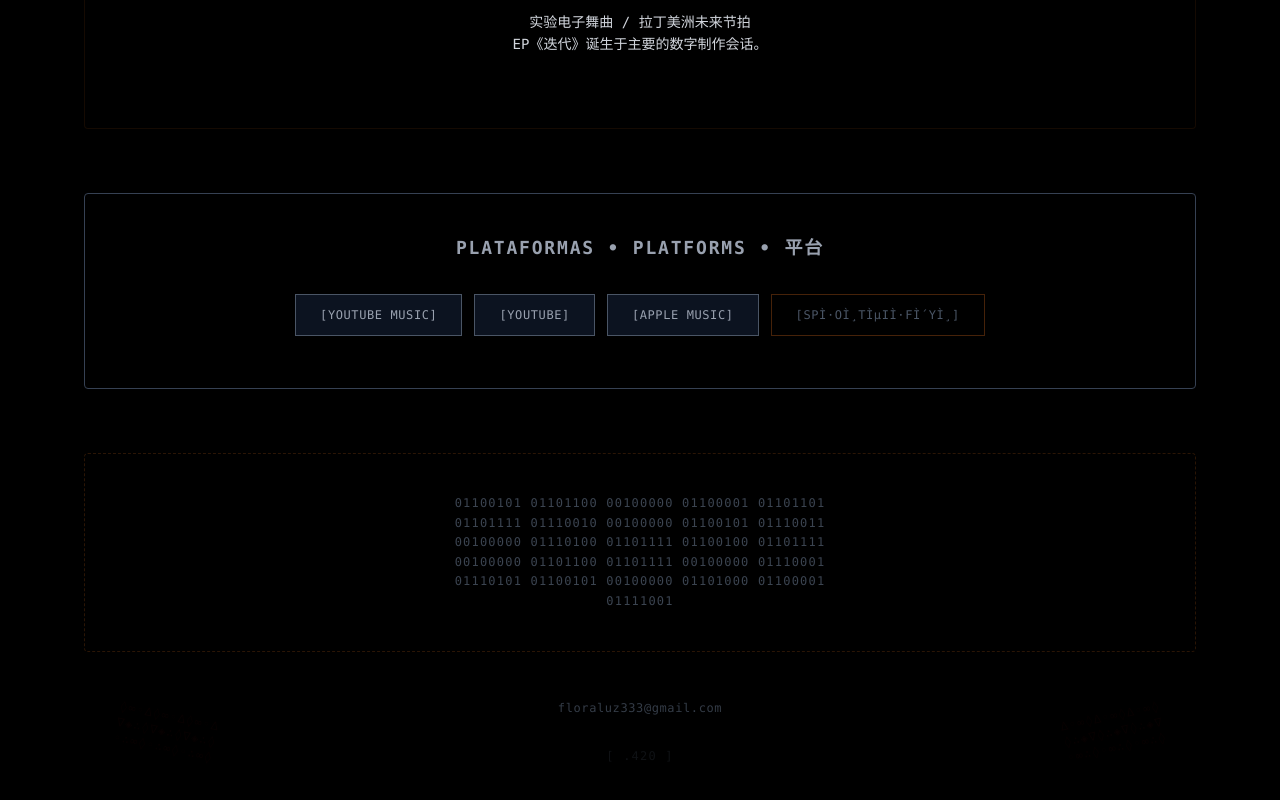
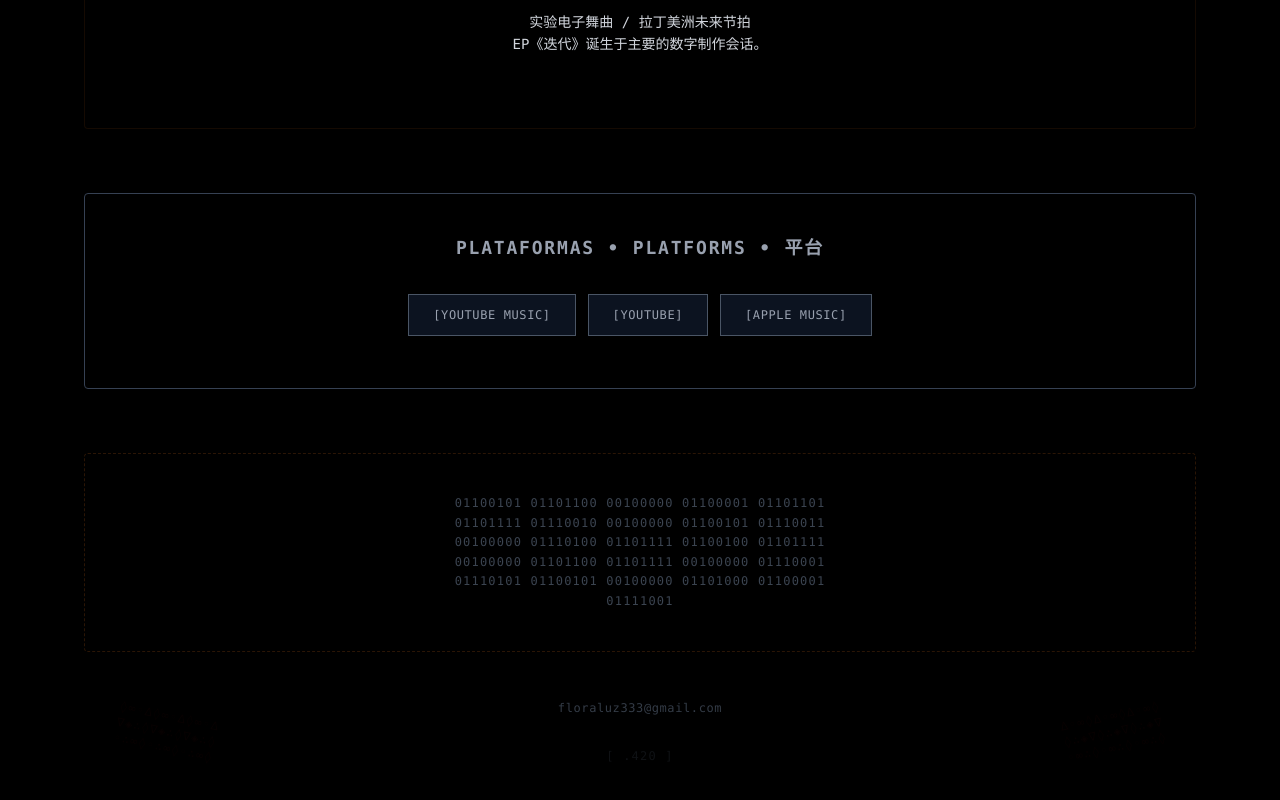
Before and after one commit to unixkarma/floraluz_web, a Next.js app: page /epk in a window 1280 px wide. Shown: the part 3033-3833 px from the top of the page. Built offline with nearby package versions, Linux system fonts and the light colour scheme.

Commit message:
first commit

```diff
--- a/src/app/epk/page.tsx
+++ b/src/app/epk/page.tsx
@@ -206,21 +206,29 @@ export default function EPK() {
             PLATAFORMAS • PLATFORMS • 平台
           </div>
           <div className="space-x-3 space-y-3">
-            {["YOUTUBE MUSIC", "YOUTUBE", "APPLE MUSIC"].map((platform, i) => (
-              <a
-                key={i}
-                href="#"
-                className="inline-block px-6 py-3 text-gray-400 text-xs tracking-wider border border-gray-600 bg-gray-900/80 hover:bg-gray-800 transition-all"
-              >
-                [{platform}]
-              </a>
-            ))}
             <a
-              href="#"
-              className="inline-block px-6 py-3 text-gray-600 text-xs tracking-wider border bg-black/90"
-              style={{ borderColor: 'rgba(139, 69, 19, 0.5)' }}
+              href="https://music.youtube.com/channel/UCNT-gxhr3otfMZlk4-EyaFg"
+              target="_blank"
+              rel="noopener noreferrer"
+              className="inline-block px-6 py-3 text-gray-400 text-xs tracking-wider border border-gray-600 bg-gray-900/80 hover:bg-gray-800 transition-all"
             >
-              [SPÌ·OÌ¸TÌµIÌ·FÌ´YÌ¸]
+              [YOUTUBE MUSIC]
+            </a>
+            <a
+              href="https://www.youtube.com/channel/UCNT-gxhr3otfMZlk4-EyaFg"
+              target="_blank"
+              rel="noopener noreferrer"
+              className="inline-block px-6 py-3 text-gray-400 text-xs tracking-wider border border-gray-600 bg-gray-900/80 hover:bg-gray-800 transition-all"
+            >
+              [YOUTUBE]
+            </a>
+            <a
+              href="https://music.apple.com/us/artist/floraluz/1782261856"
+              target="_blank"
+              rel="noopener noreferrer"
+              className="inline-block px-6 py-3 text-gray-400 text-xs tracking-wider border border-gray-600 bg-gray-900/80 hover:bg-gray-800 transition-all"
+            >
+              [APPLE MUSIC]
             </a>
           </div>
         </div>
```
